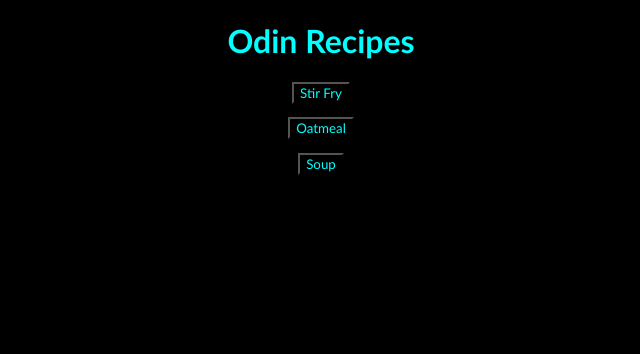
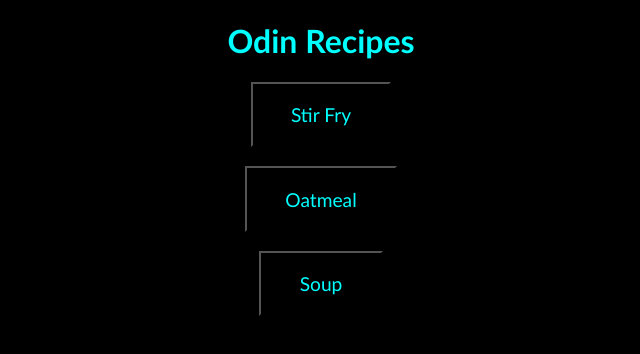
Before and after one commit to Ged223/odin-recipes, a plain HTML site: page index.html in a window 1280 px wide. Shown: the whole page, without its empty margins (319-959 px from the left). Drawn offline with Linux system fonts and the light colour scheme.

Commit message:
Increase padding on buttons

```diff
--- a/style.css
+++ b/style.css
@@ -25,6 +25,8 @@ h1,h2 {
 button {
     display: block;
     margin: 1em auto;
+    padding: 1em 2em;
+    font-size: larger;
 }
 
 a {
```
